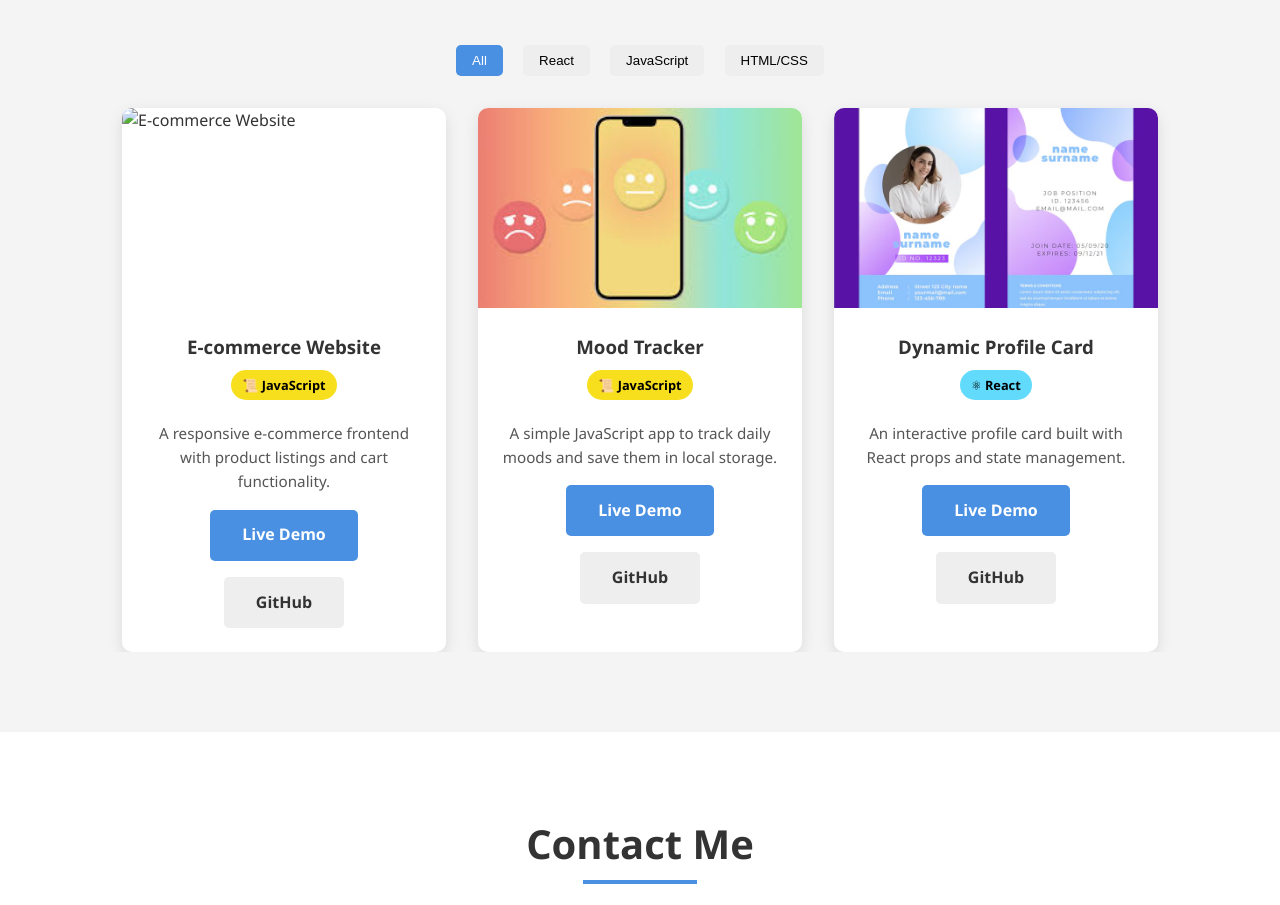
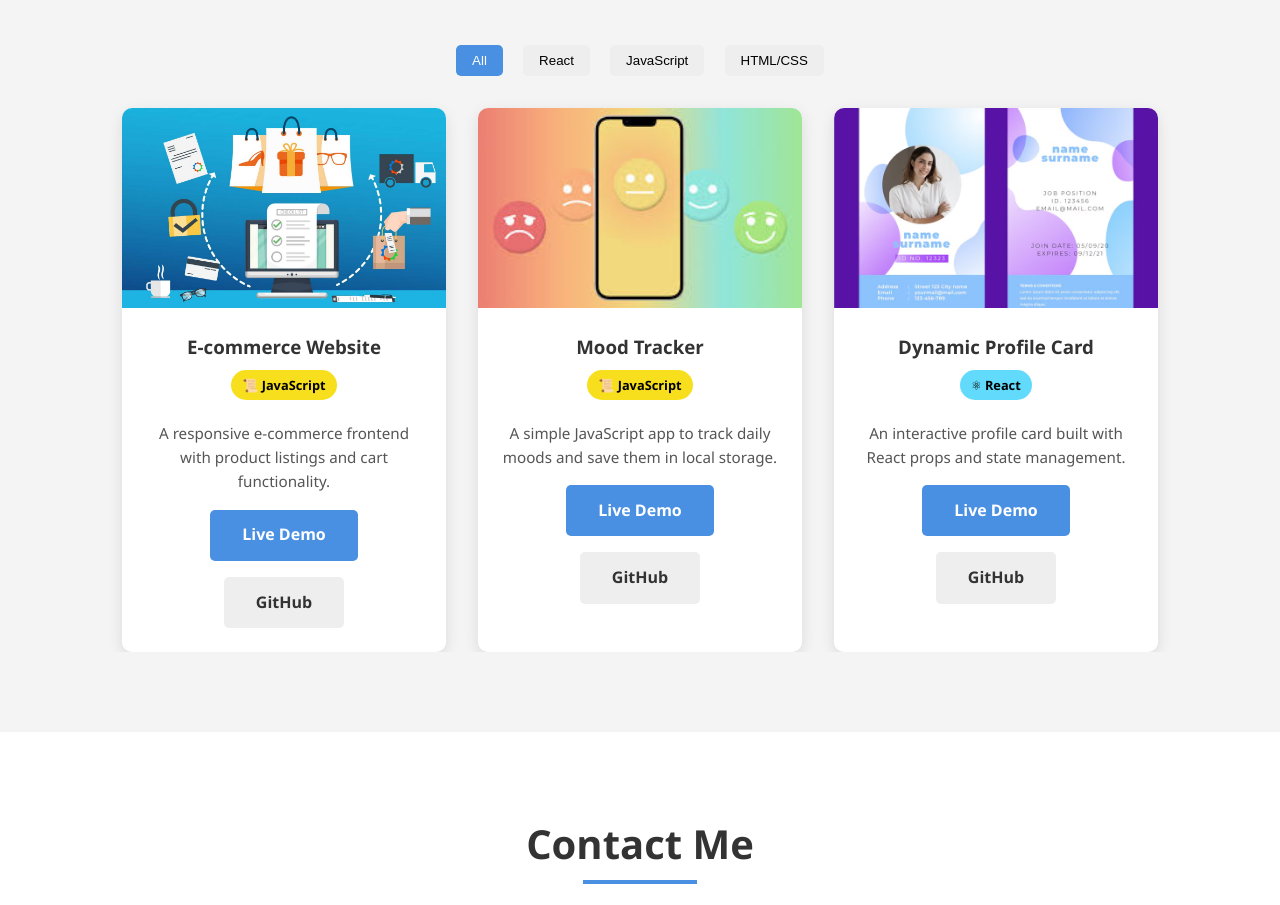
Before and after one commit to Maham2104/portfolio-website, a plain HTML site: page index.html in a window 1280 px wide. Shown: the part 2174-3079 px from the top of the page. Drawn offline with nearby package versions, Linux system fonts and the light colour scheme; the site is published under a folder, as on GitHub Pages, so addresses that start at the root find nothing.

Commit message:
Updated index.html with new changes

```diff
--- a/index.html
+++ b/index.html
@@ -122,7 +122,7 @@
         <!-- E-commerce Website -->
         <div class="project js">
           <div class="project-image">
-            <img src="/assests/images/ecommerce-website.jpg" alt="E-commerce Website">
+            <img src="./assests/images/ecommerce-website.jpg" alt="E-commerce Website">
           </div>
           <div class="project-info">
             <h3>E-commerce Website</h3>
```
